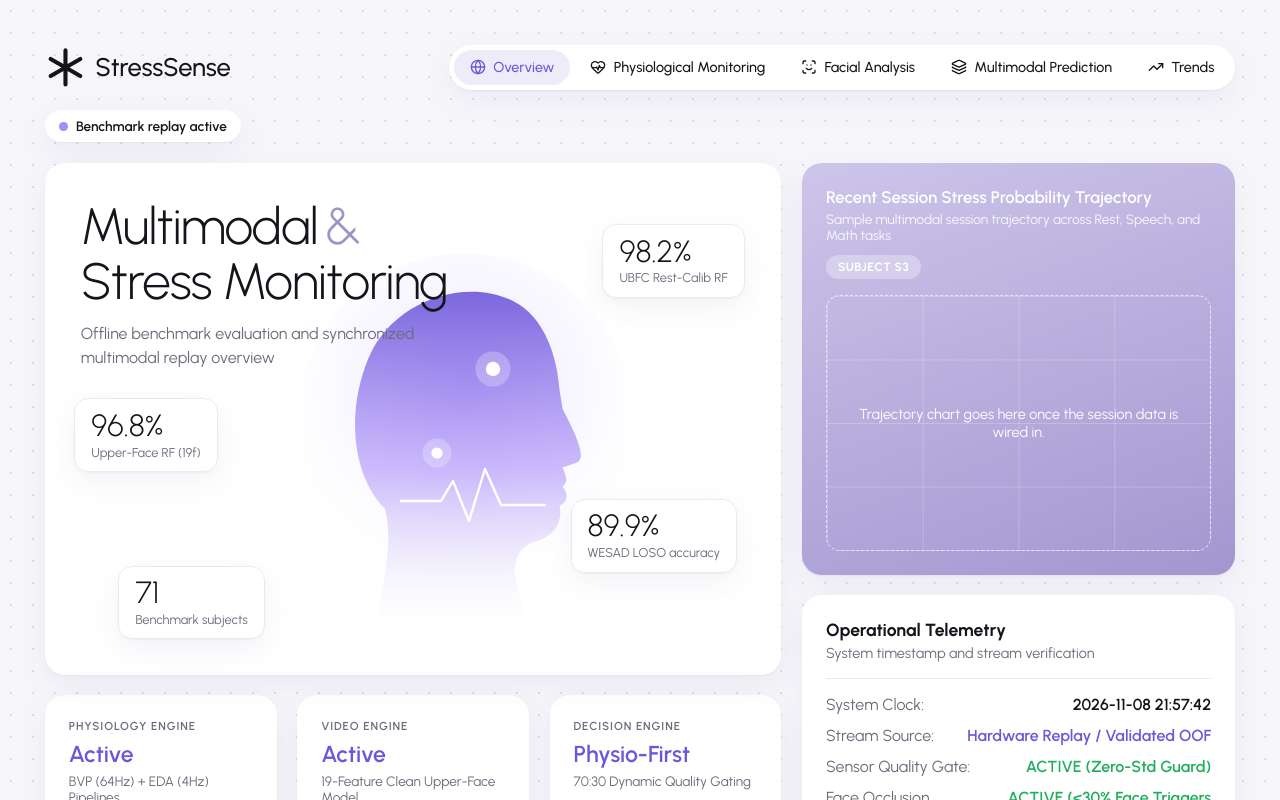
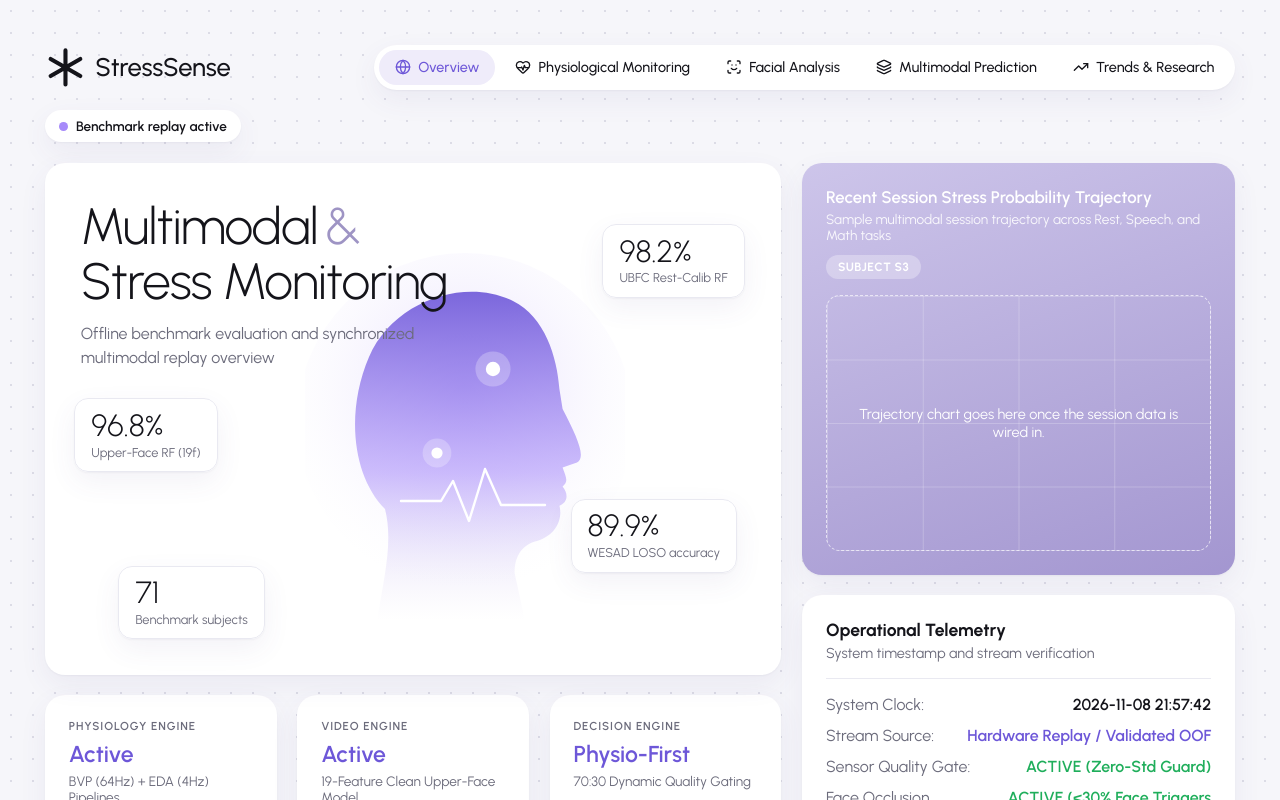
Before and after one commit to anshulll19/stress-recognition-project, a React (Vite) app in the folder frontend/: page /#/ in a window 1280 px wide. Shown: the top 800 px of the page. Built offline with nearby package versions, Linux system fonts and the light colour scheme.

Commit message:
feat: use full name for the Trends tab

```diff
--- a/frontend/src/content/tabs.js
+++ b/frontend/src/content/tabs.js
@@ -7,5 +7,5 @@ export const TABS = [
   { to: "/physiological", label: "Physiological Monitoring", icon: HeartPulse },
   { to: "/facial", label: "Facial Analysis", icon: ScanFace },
   { to: "/multimodal", label: "Multimodal Prediction", icon: Layers },
-  { to: "/trends", label: "Trends", icon: TrendingUp }, // TODO: use the full name of your last tab
+  { to: "/trends", label: "Trends & Research", icon: TrendingUp },
 ];
```
